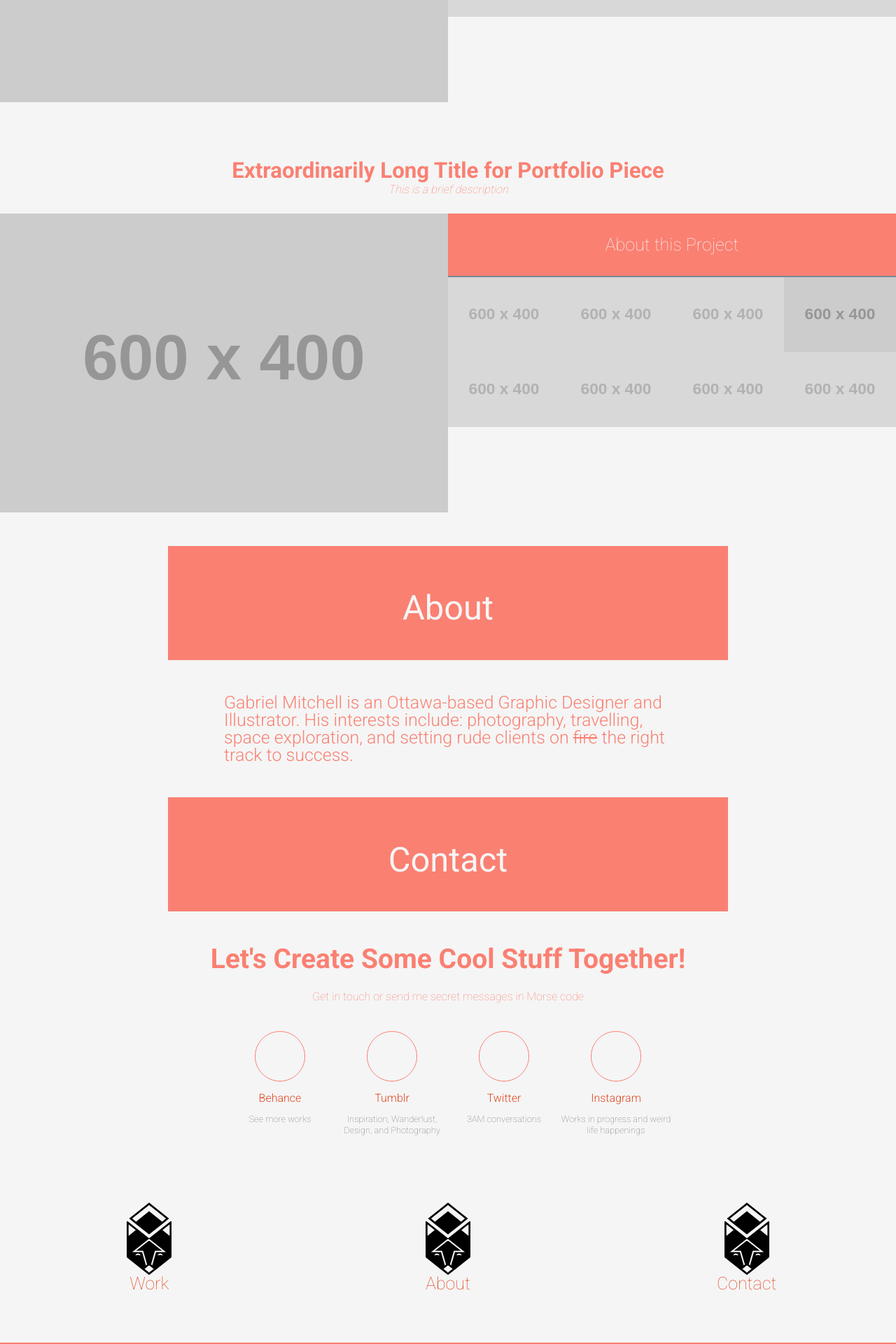
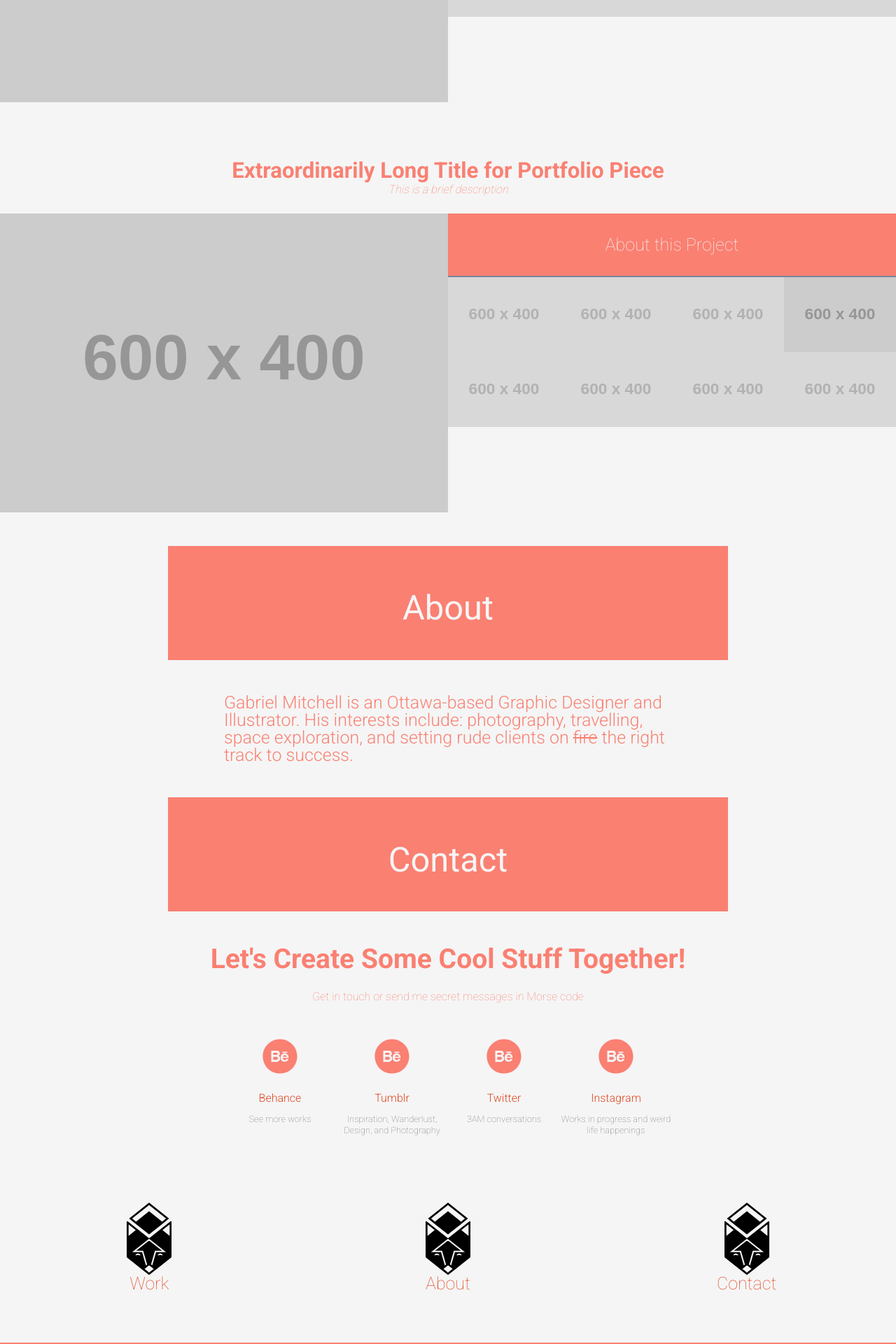
Before and after one commit to alkalinegenome/alkalinegenome.github.io, a Jekyll site: the page built from index.html, in a window 1280 px wide. Shown: the part 2645-4565 px from the top of the page at 70% size. Built offline with Jekyll 4.4.1, drawn with Linux system fonts in a browser that asks for light colours; nearby versions of some CDN libraries; some web fonts are replaced.

```diff
--- a/_includes/contact.html
+++ b/_includes/contact.html
@@ -1,33 +1,33 @@
 <h2 class="center-text">Let's Create Some Cool Stuff Together!</h2>
 <h6 class="cell center-text top-none">Get in touch or send me secret messages in Morse code</h6>
 
-<div class="contact nav-bar-center unit-s-1 unit-m-1 unit-l-4-8 unit-xl-4-8"> <!-- why does this work. why does div not wrap. why. *anger emoji* -->
+<div class="contact nav-bar-center unit-s-1 unit-m-1 unit-l-4-8 unit-xl-4-8">
 	<div class="wrap">
 		<ul class="grid cell w400">
-			<li class="unit unit-s-4-8 unit-m-2-8 unit-l-2-8 unit-xl-2-8" id="behance" class="social-icons behance">
+			<li class="unit unit-s-4-8 unit-m-2-8 unit-l-2-8 unit-xl-2-8">
 				<a href="https://www.behance.net/gabrielmitchell">
-					<img src="/images/transparent.svg" alt="Link to Works on Behance">
+					<img src="/images/transparent.svg" alt="Link to Works on Behance" class="behance">
 					Behance
 				</a>
 				<p class="atom">See more works</p>
 			</li>
 			<li class="unit unit-s-4-8 unit-m-2-8 unit-l-2-8 unit-xl-2-8">
-				<a href="http://design-and-disdain.tumblr.com/" id="tumblr" class="social-icons tumblr">
-					<img src="/images/transparent.svg" alt="Link to awesome things on Tumblr">
+				<a href="http://design-and-disdain.tumblr.com/" id="tumblr">
+					<img src="/images/transparent.svg" alt="Link to awesome things on Tumblr" class="tumblr">
 					Tumblr
 				</a>
 				<p class="atom">Inspiration, Wanderlust, Design, and Photography</p>
 			</li>
-			<li class="unit unit-s-4-8 unit-m-2-8 unit-l-2-8 unit-xl-2-8" id="twitter" class="social-icons">
+			<li class="unit unit-s-4-8 unit-m-2-8 unit-l-2-8 unit-xl-2-8">
 				<a href="https://twitter.com/thericeshogun">
-					<img src="/images/transparent.svg" alt="Link to weird conversations on Twitter">
+					<img src="/images/transparent.svg" alt="Link to weird conversations on Twitter" class="twitter">
 					Twitter
 				</a>
 				<p class="atom">3AM conversations</p>
 			</li>
-			<li class="unit unit-s-4-8 unit-m-2-8 unit-l-2-8 unit-xl-2-8"  id="instagram" class="social-icons instagram">
+			<li class="unit unit-s-4-8 unit-m-2-8 unit-l-2-8 unit-xl-2-8">
 				<a href="http://instagram.com/thericeshogun">
-					<img src="/images/transparent.svg" alt="Link to Photos on Instagram">
+					<img src="/images/transparent.svg" alt="Link to Photos on Instagram"  class="instagram">
 					Instagram
 				</a>
 				<p class="atom">Works in progress and weird life happenings</p>
```
Also changed, not shown: _includes/css/ancestor.css (+9 -11 lines), images/nav-icon.svg (added), images/social-icons.svg, images/transparent.svg.
